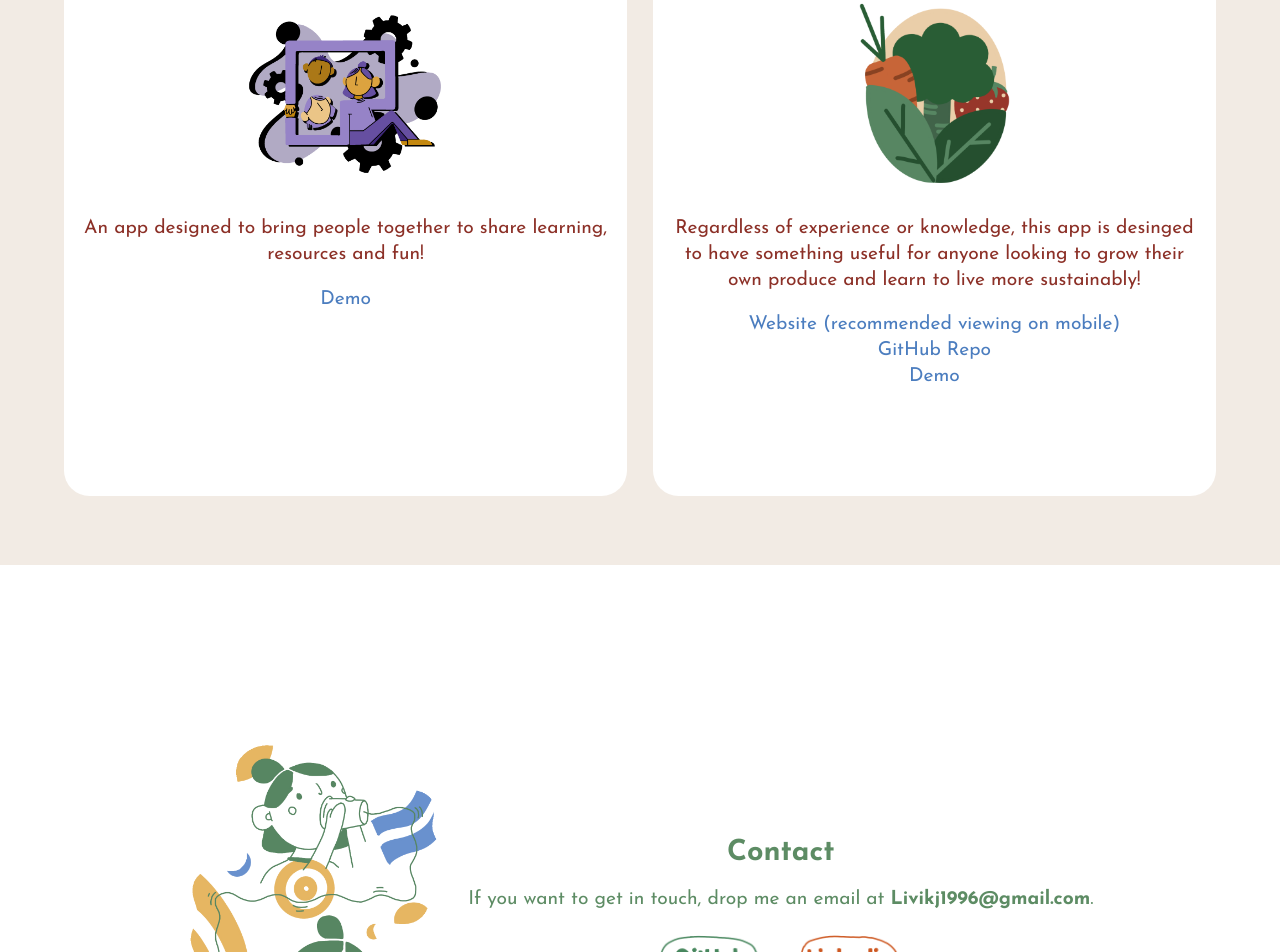
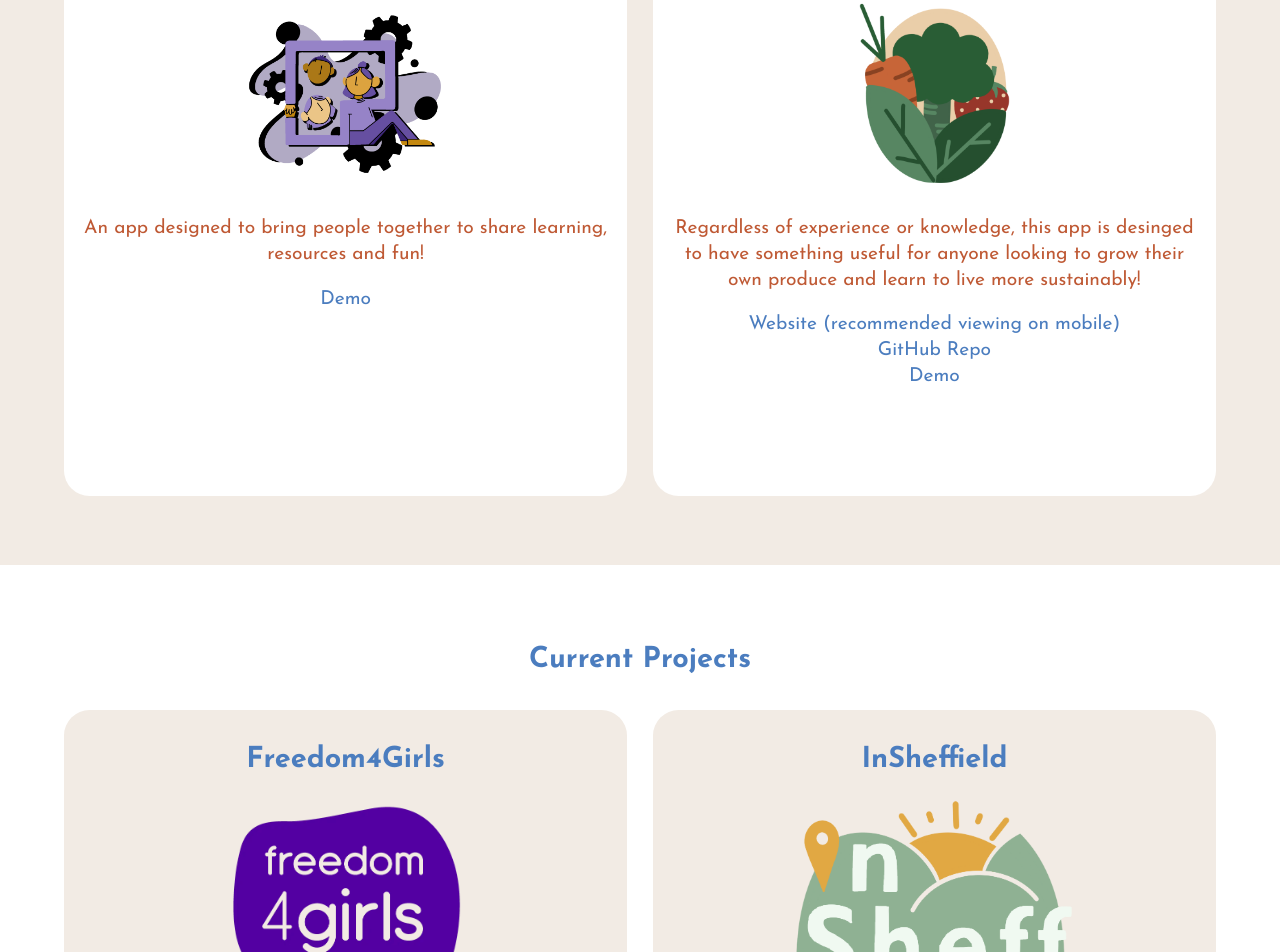
Before and after one commit to Livi-96/WebsiteOlivia, a Next.js app in the folder mywebsite/: page / in a window 1280 px wide. Shown: the part 1848-2800 px from the top of the page. Built offline with nearby package versions, Linux system fonts and the light colour scheme.

Commit message:
added current projects

```diff
--- a/mywebsite/components/Contact.jsx
+++ b/mywebsite/components/Contact.jsx
@@ -3,7 +3,7 @@ import Link from "next/link";
 export default function Header() {
   return (
     <>
-      <div id="section-one" className="white-bck">
+      <div id="section-one" className="">
         <div id="contact-content">
           <img
             src="/assets/ContactImg.png"
--- /dev/null
+++ b/mywebsite/components/Current.jsx
@@ -0,0 +1,32 @@
+
+import Link from "next/link"
+
+export default function Current(){
+
+    return(<>
+    <div id="section-one" className="title current sc-work blue-txt white-bck ">
+        <h1> Current Projects</h1>
+        <div id="work-container">
+        <div className="work-card cream-bck">
+            <h2>Freedom4Girls</h2>
+            <div className="work-content-container">
+            <img src="/assets/F4G.png" alt="Study buddy  logo"></img>
+            <p>I'm currently engaged with an amazing charity dedicated to ending inequalities associated with menstruation. Together, we're developing a native mobile application using React Native. This app will offer period tracking features to empower users to predict their cycle, manage symptoms, and identify potential issues. Additionally, it will provide valuable resources and guidance already offered by F4G.</p>
+            {/* <a href="https://www.linkedin.com/posts/olivia-johnson-7465301b0_mid-term-projects-last-week-our-dream-activity-7125058048963829760-swQV?utm_source=share&utm_medium=member_desktop" target="_blank"> Demo </a> */}
+            </div>
+        </div>
+        <div className="work-card cream-bck">
+
+            <h2>InSheffield</h2>
+            <div className="work-content-container">
+            <img src="/assets/InSheffLogo.png" alt="harvest hub logo"></img>
+            <p>As a newcomer to the city, I'm designing an web application to keep track of all my favourite spots, and recommendations! Currently using React on the frontend, with a PostgreSQL database. </p>
+            <br></br>
+
+            </div>
+        </div>
+
+</div>
+    </div>
+    </>)
+}
--- a/mywebsite/components/TechStack.jsx
+++ b/mywebsite/components/TechStack.jsx
@@ -4,7 +4,7 @@ import Link from "next/link"
 export default function Header(){
 
     return(<>
-    <div id="section-tech" className="background-squ">
+    <div id="section-tech" className="background-squ white-bck ">
    {/* <h2 style={{zIndex: "1001", opacity: "1", display: "block", width: "100%"}}>What am I working with?</h2> */}
         <div id="transp"></div>
     <div >
--- a/mywebsite/components/Work.jsx
+++ b/mywebsite/components/Work.jsx
@@ -4,21 +4,21 @@ import Link from "next/link"
 export default function Header(){
 
     return(<>
-    <div id="section-one" className="work-Title sc-work">
+    <div id="section-one" className="title orange-txt sc-work work">
         <h1> Work</h1>
         <div id="work-container">
-        <div className="work-card">
+        <div className="work-card white-bck">
             <h2>StudyBuddy</h2>
-            <div className="work-content-container">
+            <div className="work-content-container white-bck">
             <img src="/assets/SBsqr.png" alt="Study buddy  logo"></img>
             <p>An app designed to bring people together to share learning, resources and fun!</p>
             <a href="https://www.linkedin.com/posts/olivia-johnson-7465301b0_mid-term-projects-last-week-our-dream-activity-7125058048963829760-swQV?utm_source=share&utm_medium=member_desktop" target="_blank"> Demo </a>
             </div>
         </div>
-        <div className="work-card">
+        <div className="work-card white-bck">
 
             <h2>HarvestHub</h2>
-            <div className="work-content-container">
+            <div className="work-content-container ">
             <img src="/assets/Veglogo.png" alt="harvest hub logo"></img>
             <p>Regardless of experience or knowledge, this app is desinged to have something useful for anyone looking to grow their own produce and learn to live more sustainably!</p>
             <a href="https://harvest-hub-tau.vercel.app/" target="_blank">Website (recommended viewing on mobile)</a>
--- a/mywebsite/src/app/globals.css
+++ b/mywebsite/src/app/globals.css
@@ -21,7 +21,7 @@ body{
 
 a{
   text-decoration: none;
-  color: #4B7DBF;
+
 }
 
 a:hover{
@@ -140,6 +140,22 @@ width: 40vw;
 
 .white-bck{
   background-color: white;
+}
+
+.cream-bck{
+  background-color: var(--cream-color);
+}
+
+.blue-txt{
+  color: var(--blue-color);
+}
+
+.red-txt{
+  color: var(--red-color);
+}
+
+.orange-txt{
+  color: var(--orange-color);
 }
 
 /* about */
@@ -265,10 +281,13 @@ color: var(--orange-color);
 }
 
 
-.work-Title{
+.title{
   display: flex;
   flex-direction: column;
-  color: var(--red-color);
+  }
+
+  .work a{
+    color: var(--blue-color);
   }
 
   #work-container{
@@ -283,8 +302,6 @@ color: var(--orange-color);
 
   .work-card{
     border-radius: 2vw;
-    background-color: white;
-    color:var(--red-color);
     line-height: 2vw;
     width: 100%;
     height: 100%;
@@ -314,6 +331,13 @@ color: var(--orange-color);
 
 /* mobile optimisation  */
 
+/* current */
+
+.current a{
+  color: var(--green-color);
+}
+
+/* current */
 @media only screen and (max-width: 600px) {
 
   #header-background{
--- a/mywebsite/src/app/page.js
+++ b/mywebsite/src/app/page.js
@@ -6,6 +6,7 @@ import Contact from "../../components/Contact"
 import About from '../../components/About'
 import TechStack from "../../components/TechStack"
 import { Josefin_Sans } from 'next/font/google'
+import Current from '../../components/Current'
 
 const js = Josefin_Sans({ subsets: ['latin'] })
 
@@ -17,6 +18,7 @@ export default function Home() {
 
      <section id="about" ><About/> </section>
      <section id="work" > <Work /></section>
+     <section id="current" > <Current /></section>
      <section id="contact" > <Contact /></section>
      <section id="tech" > <TechStack /></section>
     </main>
```
Also changed, not shown: mywebsite/public/assets/F4G.png (added), mywebsite/public/assets/InSheffLogo.png (added).
